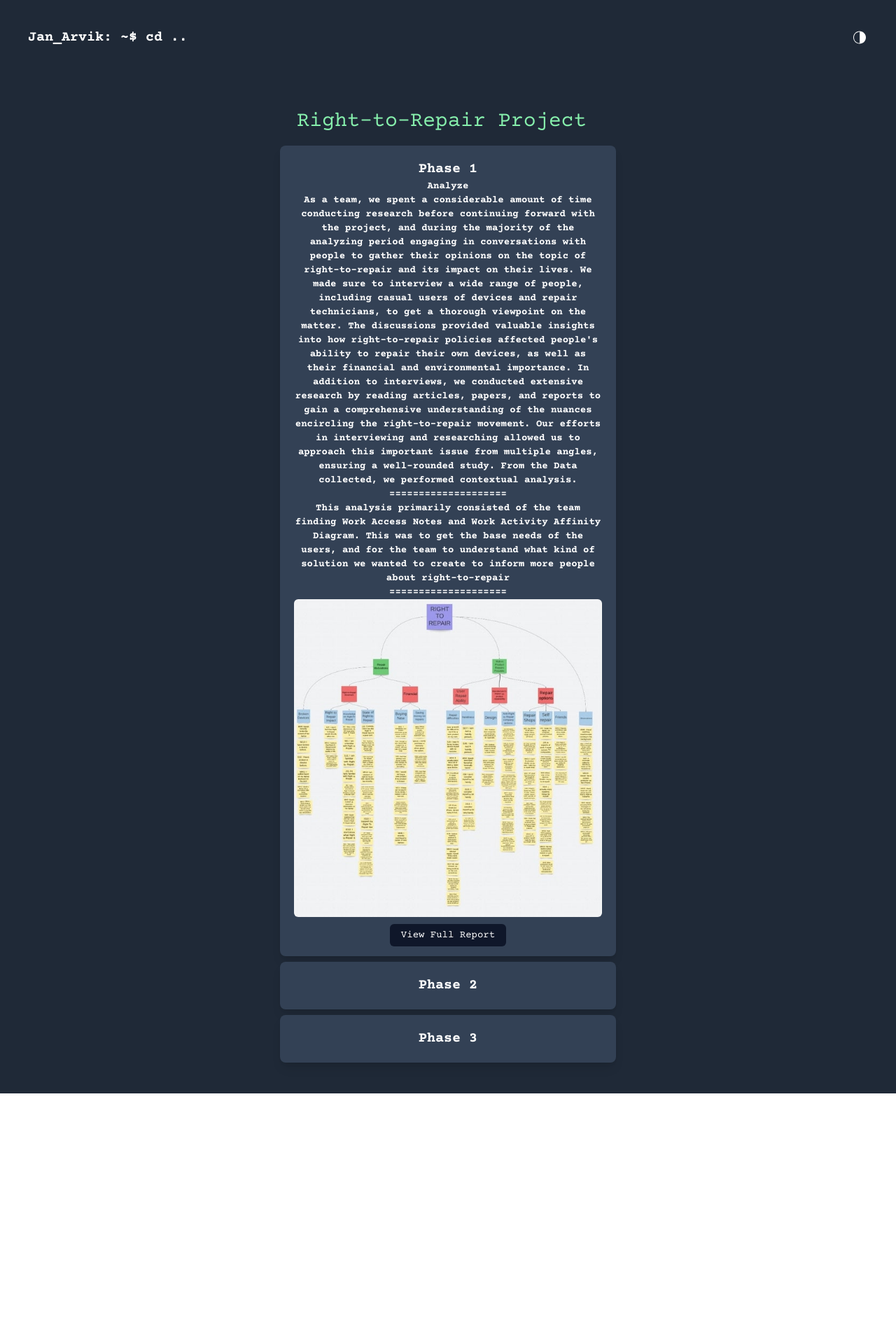
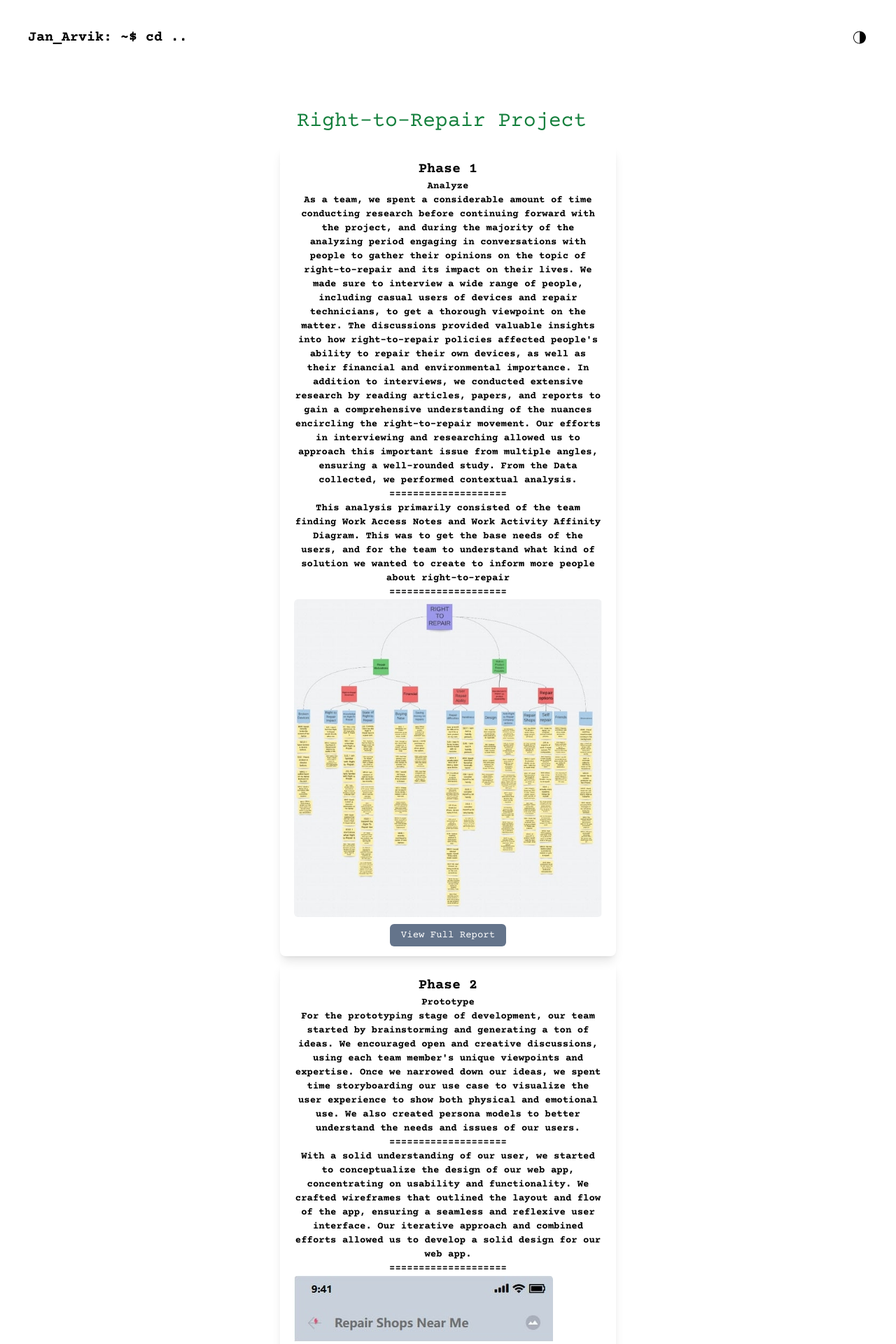
Before and after one commit to Skumbl/NextJS-React-Portfolio, a Next.js app: page /hci in a window 1280 px wide. Shown: the top 1920 px of the page at 70% size. Before the commit the page ends 1562 px from the top, so only its background shows below. Built offline with nearby package versions, Linux system fonts and the light colour scheme.

Commit message:
added phase2

```diff
--- a/pages/hci.js
+++ b/pages/hci.js
@@ -1,42 +1,64 @@
-import Head from 'next/head';
-import { WiMoonAltThirdQuarter } from 'react-icons/wi';
-import { useState } from 'react';
-import Link from 'next/link';
+import Head from "next/head";
+import { WiMoonAltThirdQuarter } from "react-icons/wi";
+import { useContext, useState } from "react";
+import Link from "next/link";
+import { DarkModeContext } from "../components/context";
 import Image from "next/image";
-import phaseOne from "../public/Phase1.jpg"
+import phaseOne from "../public/Phase1.jpg";
+import phaseTwo from "../public/Phase2.jpg";
 
 export default function project() {
-    const [darkMode, setDarkMode] = useState(true);
+  const { darkMode, setDarkMode } = useContext(DarkModeContext);
   return (
     <div className={darkMode ? "dark" : ""}>
       <Head>
         <title>Jan Arvik Projects</title>
         <meta name="description" content="very cool and swag" />
 
-                <link rel="apple-touch-icon" sizes="180x180" href="/apple-touch-icon.png" />
-                <link rel="icon" type="image/png" sizes="32x32" href="/favicon-32x32.png" />
-                <link rel="icon" type="image/png" sizes="16x16" href="/favicon-16x16.png" />
+        <link
+          rel="apple-touch-icon"
+          sizes="180x180"
+          href="/apple-touch-icon.png"
+        />
+        <link
+          rel="icon"
+          type="image/png"
+          sizes="32x32"
+          href="/favicon-32x32.png"
+        />
+        <link
+          rel="icon"
+          type="image/png"
+          sizes="16x16"
+          href="/favicon-16x16.png"
+        />
         <link rel="manifest" href="/site.webmanifest" />
         <link rel="mask-icon" href="/safari-pinned-tab.svg" color="#5bbad5" />
         <meta name="msapplication-TileColor" content="#da532c" />
         <meta name="theme-color" content="#ffffff" />
       </Head>
 
-            <main className='bg-white dark:bg-gray-800'>
-                <section className='bg-white dark:bg-gray-800'>
-                    <nav className='p-10 mb-12 flex justify-between'>
-                        <h1 className='font-courierBold text-xl text-black dark:text-white'>
-                            <Link className='hover:text-gray-500' href="/">Jan_Arvik: ~$ cd .. </Link>
+      <main className="bg-white dark:bg-gray-800">
+        <section className="bg-white dark:bg-gray-800">
+          <nav className="flex justify-between p-10 mb-12">
+            <h1 className="text-xl text-black font-courierBold dark:text-white">
+              <Link className="hover:text-gray-500" href="/">
+                Jan_Arvik: ~$ cd ..{" "}
+              </Link>
             </h1>
-                        <ul className='flex items-center'>
+            <ul className="flex items-center">
               <li>
-                                <WiMoonAltThirdQuarter onClick={() => setDarkMode(!darkMode)}
-                                    className='cursor-pointer text-2xl dark:text-white' />
+                <WiMoonAltThirdQuarter
+                  onClick={() => setDarkMode(!darkMode)}
+                  className="text-2xl cursor-pointer dark:text-white"
+                />
               </li>
             </ul>
           </nav>
-                    <div className='text-md max-w-md m-auto px-2 text-black dark:text-white'>
-                        <h1 className='font-courier text-3xl text-left mb-4 text-green-700 dark:text-green-300'>Right-to-Repair Project</h1>
+          <div className="max-w-md px-2 m-auto text-black text-md dark:text-white">
+            <h1 className="mb-4 text-3xl text-left text-green-700 font-courier dark:text-green-300">
+              Right-to-Repair Project
+            </h1>
           </div>
         </section>
 
@@ -65,7 +87,29 @@ This analysis primarily consisted of the team finding Work Access Notes and Work
                         py-2 rounded-md dark:bg-slate-900 dark:hover:bg-slate-600' href="https://docs.google.com/document/d/1aeuYmnBBoDL2QBWYhTOjE4TmQuMAcjZ_jLfbQNiGXuE/edit?usp=sharing">View Full Report </Link>
                         </p>
                     </div>
-                    <div className='text-xl text-black dark:text-white p-5 m-2 dark:bg-slate-700 shadow-lg rounded-lg'>Phase 2</div>
+                    <div className='text-sm text-black dark:text-white p-5 m-2 dark:bg-slate-700 shadow-lg rounded-lg'>
+                        <h1 className='text-xl'>
+                            Phase 2
+                        </h1>
+                        <h3>Prototype</h3>
+                        <p>
+                        For the prototyping stage of development, our team started by brainstorming and generating a ton of ideas. We encouraged open and creative discussions, using each team member's unique viewpoints and expertise. Once we narrowed down our ideas, we spent time storyboarding our use case to visualize the user experience to show both physical and emotional use. We also created persona models to better understand the needs and issues of our users.
+                        </p>
+                        <p>
+                        ====================
+                        </p>
+                        <p>
+                        With a solid understanding of our user, we started to conceptualize the design of our web app, concentrating on usability and functionality. We crafted wireframes that outlined the layout and flow of the app, ensuring a seamless and reflexive user interface. Our iterative approach and combined efforts allowed us to develop a solid design for our web app.
+                        </p>
+                        <p>
+                        ====================
+                        </p>
+                        <Image src={phaseTwo} className='w-100 h-120 rounded-md mb-8' />
+                        <p>
+                        <Link className='hover:bg-slate-700 font-courier bg-slate-500 text-white px-4
+                        py-2 rounded-md dark:bg-slate-900 dark:hover:bg-slate-600' href="https://docs.google.com/document/d/1tblySbtHv7z-44hKC8TPy0cdL8bQv0OJ2kTQiFMwyR0/edit?usp=sharing">View Full Report </Link>
+                        </p>
+                    </div>
                     <div className='text-xl text-black dark:text-white p-5 m-2 dark:bg-slate-700 shadow-lg rounded-lg'>Phase 3</div>
                 </section>
                 <section className='pb-9'>
```
Also changed, not shown: public/Phase2.jpg (added). Lines whose indentation alone changed are shown as unchanged.
